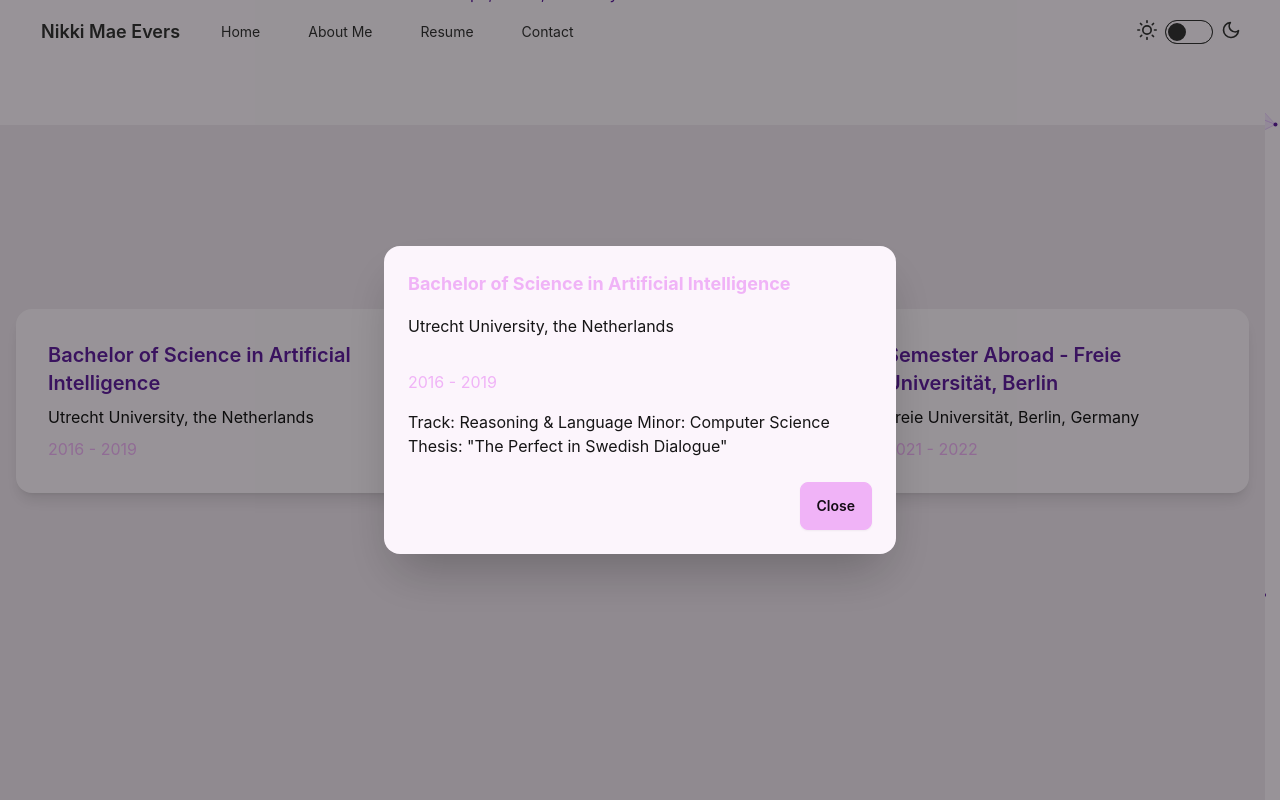
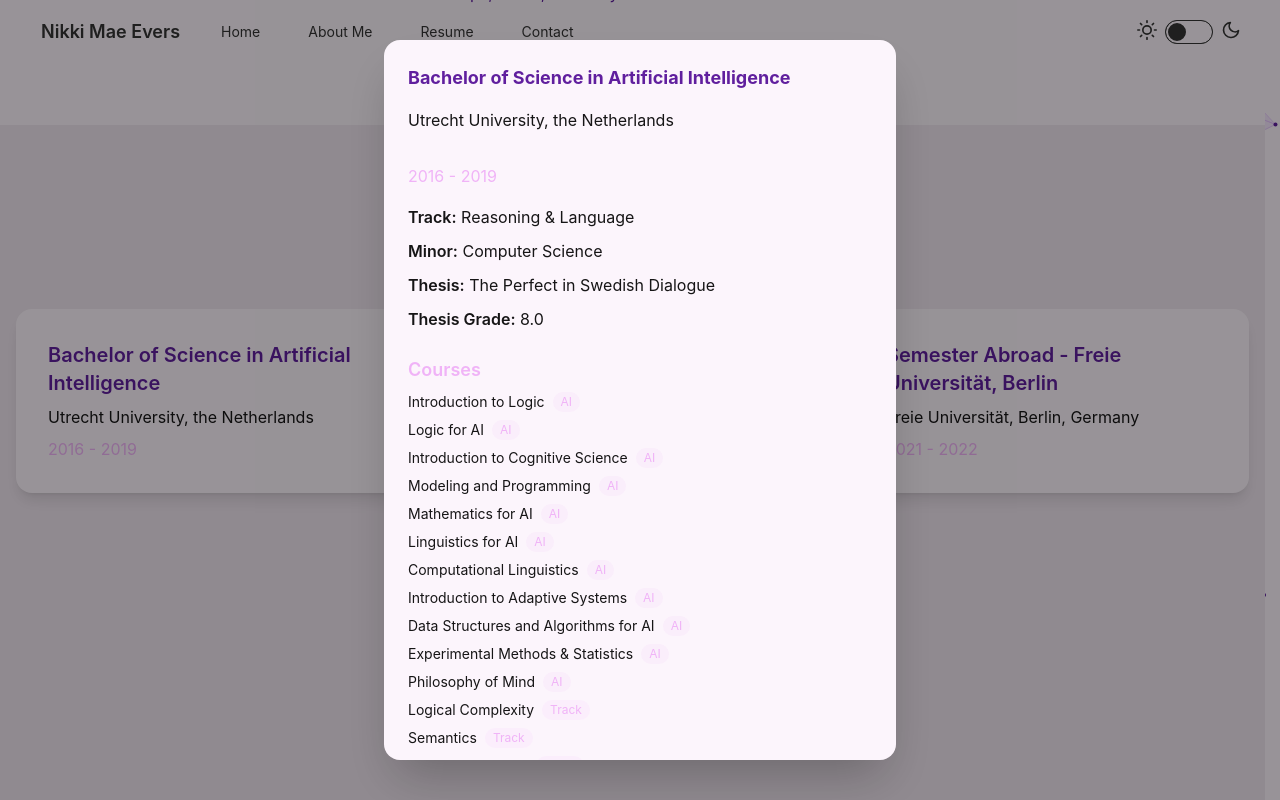
Before and after one commit to NikkiMaeEvers/my-portfolio-site, a Next.js app: page / in a window 1280 px wide. Both pictures are taken after a click on the element 216 px from the left and 2934 px from the top of the page. Shown: the part 2534-3334 px from the top of the page. Built offline with nearby package versions, Linux system fonts and the light colour scheme.

Commit message:
Add course info, tags and link to publication

```diff
--- a/src/components/Education.tsx
+++ b/src/components/Education.tsx
@@ -2,28 +2,106 @@
 
 const Education = () => {
   const [selectedCard, setSelectedCard] = useState(null); // State for selected card
+
+  const TAGS = {
+    AI: "AI",
+    CS: "Minor CS",
+    TRACK: "Track"
+  };
 
   const educationData = [
     {
       title: "Bachelor of Science in Artificial Intelligence",
       university: "Utrecht University, the Netherlands",
       period: "2016 - 2019",
-      description: `Track: Reasoning & Language
-                    Minor: Computer Science
-                    Thesis: "The Perfect in Swedish Dialogue"`,
+
+
+
+      description: {
+      track: "Reasoning & Language",
+      minor: "Computer Science",
+      thesis: "The Perfect in Swedish Dialogue",
+      thesisGrade: "8.0"
+      },
+      courses: [
+        // Basispakket KI
+        { name: "Introduction to Logic", tags: [TAGS.AI] },
+        { name: "Logic for AI", tags: [TAGS.AI] },
+        { name: "Introduction to Cognitive Science", tags: [TAGS.AI] },
+        { name: "Modeling and Programming", tags: [TAGS.AI] },
+        { name: "Mathematics for AI", tags: [TAGS.AI] },
+        { name: "Linguistics for AI", tags: [TAGS.AI] },
+        { name: "Computational Linguistics", tags: [TAGS.AI] },
+        { name: "Introduction to Adaptive Systems", tags: [TAGS.AI] },
+        { name: "Data Structures and Algorithms for AI", tags: [TAGS.AI] },
+        { name: "Experimental Methods & Statistics", tags:[TAGS.AI] },
+        { name: "Philosophy of Mind", tags: [TAGS.AI] },
+
+        // Track
+        { name: "Logical Complexity", tags: [TAGS.TRACK] },
+        { name: "Semantics", tags: [TAGS.TRACK]  },
+        { name: "Logical Grammars", tags: [TAGS.TRACK]  },
+        { name: "Epistemology and Philosphy of Science for AI", tags: [TAGS.TRACK]  },
+
+        // Declarative Programming
+        { name: "Intelligent Systems", tags: ["Declarative Programming"] },
+
+        // Cognition
+        { name: "Applied Cognitive Psychology", tags: ["Cognition"] },
+
+        // Electives
+        { name: "Machine Learning", tags: ["Elective"] },
+        { name: "Academic Speaking", tags: ["Elective"] },
+
+        // Minor Informatica
+        { name: "Modeling and System Development", tags: [TAGS.CS]},
+        { name: "Languages and Compilers", tags: [TAGS.CS] },
+        { name: "Web Technologies", tags: [TAGS.CS] },
+        { name: "Computational Intelligence", tags: [TAGS.CS] },
+      ]
     },
     {
       title: "Master of Science in Artificial Intelligence",
       university: "Radboud University, the Netherlands",
-      period: "2019 - 2023",
-      description: `Specialization: Intelligent Technology
-                    Thesis: "Enhancing a Conversational Agent with Social Cues"`,
+      period: "2019 - 2024",
+      description: {
+        Specialization: "Intelligent Technology",
+        Thesis: "Enhancing a Conversational Agent with Social Cues: An Investigation into the Impact of Shared Identity and Goal Setting on ‘BLISS’",
+        ThesisGrade: "8.5",
+      },
+      courses: [
+        { name: "Text and Multimedia Mining", tags: [TAGS.CS]},
+        { name: "Intro to Language and Speech Technology", tags: [TAGS.CS]},
+        { name: "Machine Learning in Practice", tags: [TAGS.CS]},
+        { name: "Intelligent Systems in Medical Imaging", tags: [TAGS.CS]},
+        { name: "Neural Information Processing Systems", tags: [TAGS.CS]},
+        { name: "Advanced Academic & Professional Skills", tags: [TAGS.CS]},
+        { name: "Ethics for AI", tags: [TAGS.CS]},
+        { name: "Cognitive Robotics", tags: [TAGS.CS]},
+        { name: "Computer Graphics & Computer Vision", tags: [TAGS.CS]},
+        { name: "Neuromorphic Computing ", tags: [TAGS.CS]},
+      ],
+      publication: {
+        title: "Enhancing a Conversational Agent with Social Cues: An Investigation into the Impact of Shared Identity and Goal‑Setting",
+        authors: "Nikki Mae Evers, Iris Hendrickx",
+        link: "https://ceur-ws.org/Vol-3957/SOCIALIZE-paper04.pdf"
+      }
     },
     {
       title: "Semester Abroad - Freie Universität, Berlin",
       university: "Freie Universität, Berlin, Germany",
       period: "2021 - 2022",
-      description: `Courses: Social and Affective Neuroscience, Health Psychology, Statistics`,
+      description: {
+      focusAreas: "Neuroscience, Psychology, German"
+      },
+      courses: [
+      {name: "Affective and Social Neuroscience I", tags: ["Neuroscience"]},
+      {name: "Information Processing and Consciousness", tags: ["Neuroscience"]},
+      {name: "Multivariate Data Analysis: Computational Methods", tags: ["Psychology"]},
+      {name: "Health Psychology: Social Relationships and Health", tags: ["Psychology"]},
+      {name: "Language course German as a foreign language (level B1.2)", tags: ["German"]},
+      {name: "Language course German as a foreign language (level B2.1)", tags: ["German"]}
+      ]
     },
   ];
 
@@ -51,7 +129,6 @@
               <div className="card-body">
                 <h3 className="card-title text-accent">{education.title}</h3>
                 <p>{education.university}</p>
-                {/* Period text now has the text-primary class */}
                 <p className="text-primary">{education.period}</p>
               </div>
             </div>
@@ -63,10 +140,78 @@
       {selectedCard !== null && (
         <div className="modal modal-open">
           <div className="modal-box">
-            <h3 className="font-bold text-lg text-primary">{educationData[selectedCard].title}</h3>
-            <p className="py-4">{educationData[selectedCard].university}</p>
-            <p className="py-4 text-primary">{educationData[selectedCard].period}</p>
-            <p>{educationData[selectedCard].description}</p>
+            <h3 className="font-bold text-lg text-accent">
+              {educationData[selectedCard].title}
+            </h3>
+            <p className="py-4">
+              {educationData[selectedCard].university}
+            </p>
+            <p className="py-4 text-primary">
+              {educationData[selectedCard].period}
+            </p>
+
+
+            {/* Description Section */}
+            <div className="mb-6 space-y-2">
+              {/* dict is geen iterable in JS, dus gebruiken we helperfunctie Object.keys(obj) om een array van [key, value] te verkijgen */}
+              {Object.entries(educationData[selectedCard].description).map(([key, value]) => (
+                <p key={key} className="text-base leading-relaxed">
+                  <span className="font-semibold capitalize">
+                    {key.replace(/([A-Z])/g, ' $1')}:
+                  </span> {value}
+                </p>
+              ))}
+            </div>
+
+            {/* Publication Section */}
+            {educationData[selectedCard].publication && (
+              <div className="mb-6">
+                <h4 className="text-lg font-semibold text-primary mb-2">Publication</h4>
+                <p className="text-sm mb-2">
+                  <span className="font-semibold">Title:</span> {educationData[selectedCard].publication.title}
+                </p>
+                <p className="text-sm mb-2">
+                  <span className="font-semibold">Authors:</span> {educationData[selectedCard].publication.authors}
+                </p>
+                <a
+                  href={educationData[selectedCard].publication.link}
+                  target="_blank"
+                  rel="noopener noreferrer"
+                  className="btn  btn-ghost btn-outline btn-sm"
+                >
+                  📄 Read the paper
+                </a>
+
+                // TODO: Create a separate page for the publication
+                // TODO: Embed the PDF of the paper using iframe on that page
+                // TODO: Add above-text inspired by LinkedIn post
+                // TODO: Make a button in the modal that links to this publication page
+
+              </div>
+            )}
+
+            {/* Courses Section */}
+            <div className="mb-6">
+              <h4 className="text-lg font-semibold text-primary mb-2">Courses</h4>
+              <ul className="list-none space-y-2 text-sm">
+                {educationData[selectedCard].courses.map((course, i) => (
+                  <li key={i} className="flex flex-wrap items-center gap-2">
+                    <span>{course.name}</span>
+                    {course.tags.map((tag, j) => (
+                      <span
+                        key={j}
+                        className="bg-primary/10 text-primary text-xs px-2 py-0.5 rounded-full"
+                      >
+                        {tag}
+                      </span>
+                    ))}
+                  </li>
+                ))}
+              </ul>
+            </div>
+
+
+
             <div className="modal-action">
               <button className="btn btn-primary" onClick={closeModal}>
                 Close
```
